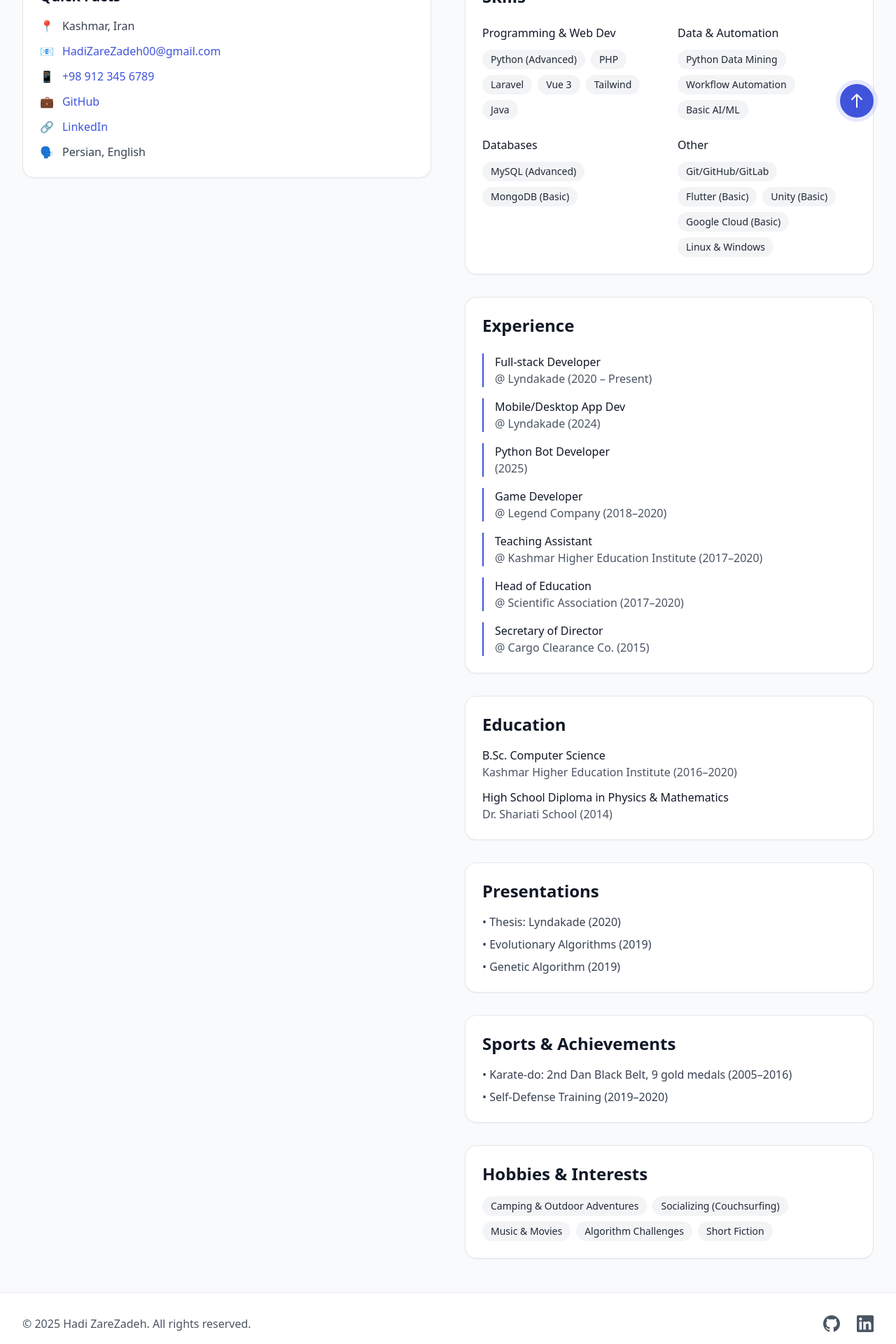
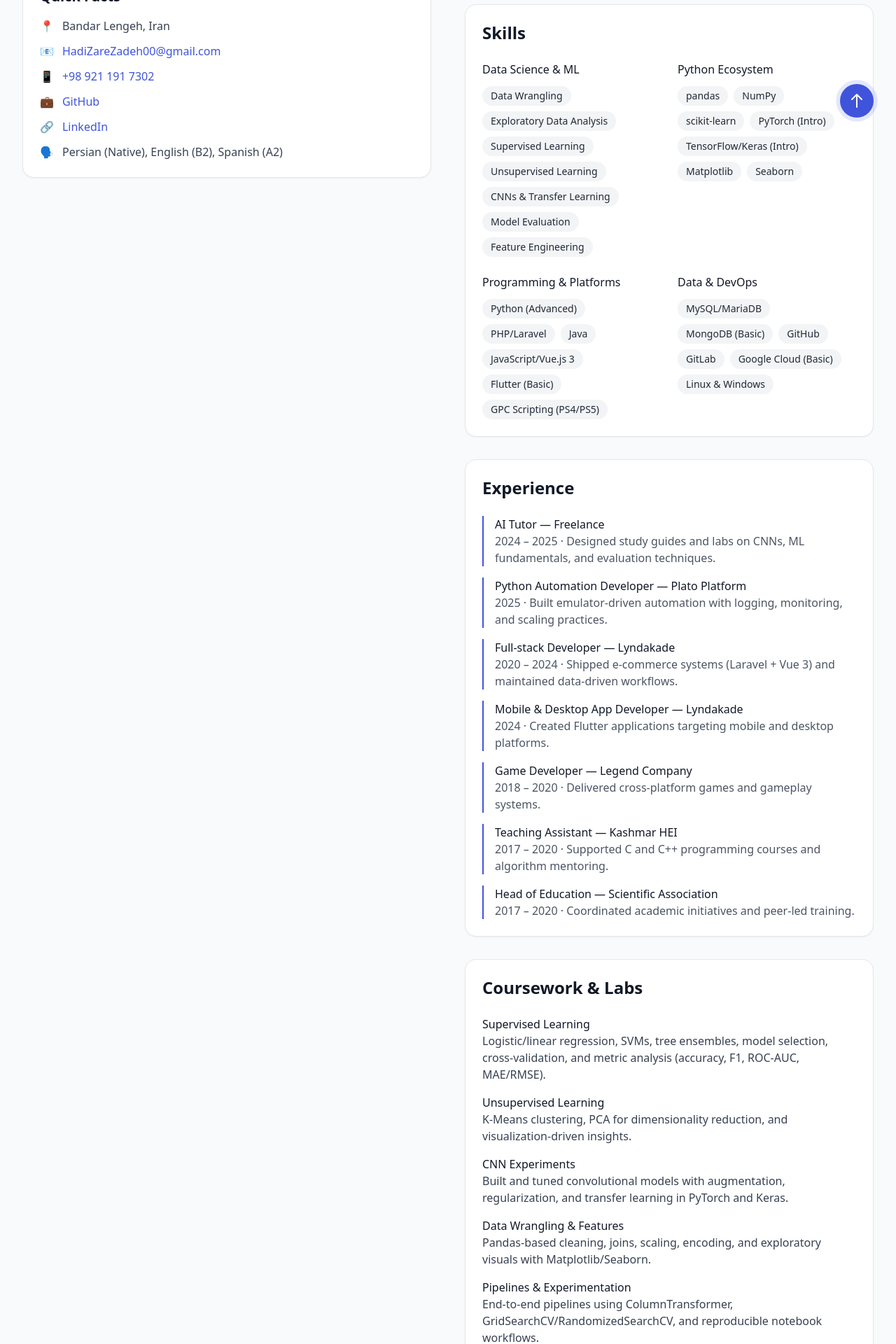
Before and after one commit to HadiZareZadeh/portfolio, a Vue app: page /about in a window 1280 px wide. Shown: the part 600-2520 px from the top of the page at 70% size. Built offline with nearby package versions, Linux system fonts and the light colour scheme.

Commit message:
chore: init portfolio with Vue 3 + Vite + Tailwind

```diff
--- a/index.html
+++ b/index.html
@@ -4,20 +4,20 @@
   <meta charset="UTF-8">
   <meta name="viewport" content="width=device-width, initial-scale=1.0">
   <title>Hadi ZareZadeh — Portfolio</title>
-  <meta name="description" content="Full-Stack Web Developer specializing in Laravel, Vue 3, Tailwind CSS, and Python automation. 4+ years of experience building modern web applications.">
-  <meta name="keywords" content="web developer, full-stack, Laravel, Vue 3, Tailwind CSS, Python, portfolio">
+  <meta name="description" content="Data Science & AI developer specializing in Python analytics, scikit-learn pipelines, CNN experimentation, and automation.">
+  <meta name="keywords" content="data science, machine learning, AI, Python, scikit-learn, PyTorch, portfolio">
   <meta name="author" content="Hadi ZareZadeh">
 
   <!-- Open Graph / Facebook -->
   <meta property="og:type" content="website">
   <meta property="og:title" content="Hadi ZareZadeh — Portfolio">
-  <meta property="og:description" content="Full-Stack Web Developer specializing in Laravel, Vue 3, Tailwind CSS, and Python automation.">
+  <meta property="og:description" content="Data Science & AI developer focusing on Python analytics, scikit-learn pipelines, and CNN experimentation.">
   <meta property="og:url" content="https://HadiZareZadeh.github.io/portfolio/">
 
   <!-- Twitter -->
   <meta property="twitter:card" content="summary_large_image">
   <meta property="twitter:title" content="Hadi ZareZadeh — Portfolio">
-  <meta property="twitter:description" content="Full-Stack Web Developer specializing in Laravel, Vue 3, Tailwind CSS, and Python automation.">
+  <meta property="twitter:description" content="Data Science & AI developer focusing on Python analytics, scikit-learn pipelines, and CNN experimentation.">
 
   <!-- Favicon -->
   <link rel="icon" type="image/svg+xml" href="/favicon.svg">
--- a/package.json
+++ b/package.json
@@ -2,7 +2,7 @@
   "name": "hadi-portfolio",
   "type": "module",
   "version": "1.0.0",
-  "description": "Hadi ZareZadeh - Full-Stack Web Developer Portfolio",
+  "description": "Hadi ZareZadeh - Data Science & AI Portfolio",
   "scripts": {
     "dev": "vite",
     "build": "vite build",
@@ -23,7 +23,7 @@
     "autoprefixer": "^10.4.20",
     "gh-pages": "^6.3.0"
   },
-  "keywords": ["portfolio", "vue", "vite", "tailwind", "web-developer"],
+  "keywords": ["portfolio", "vue", "vite", "data-science", "machine-learning"],
   "author": "Hadi ZareZadeh",
   "license": "MIT"
 }
--- a/src/pages/AboutPage.vue
+++ b/src/pages/AboutPage.vue
@@ -37,7 +37,7 @@
             <div class="space-y-3">
               <div class="flex items-center space-x-3">
                 <span class="text-gray-500">📍</span>
-                <span class="text-gray-700">Kashmar, Iran</span>
+                <span class="text-gray-700">Bandar Lengeh, Iran</span>
               </div>
               <div class="flex items-center space-x-3">
                 <span class="text-gray-500">📧</span>
@@ -47,8 +47,8 @@
               </div>
               <div class="flex items-center space-x-3">
                 <span class="text-gray-500">📱</span>
-                <a href="tel:+989123456789" class="text-brand-600 hover:text-brand-700">
-                  +98 912 345 6789
+                <a href="tel:+989211917302" class="text-brand-600 hover:text-brand-700">
+                  +98 921 191 7302
                 </a>
               </div>
               <div class="flex items-center space-x-3">
@@ -65,7 +65,7 @@
               </div>
               <div class="flex items-center space-x-3">
                 <span class="text-gray-500">🗣️</span>
-                <span class="text-gray-700">Persian, English</span>
+                <span class="text-gray-700">Persian (Native), English (B2), Spanish (A2)</span>
               </div>
             </div>
           </div>
@@ -77,7 +77,7 @@
           <div v-reveal class="card p-6">
             <h2 class="text-2xl font-semibold text-gray-900 mb-4">About Me</h2>
             <p class="text-gray-700 leading-relaxed">
-              I am a passionate Full-Stack Web Developer with a B.Sc. in Computer Science (Kashmar Higher Education Institute, 2020). Began programming at age 9, now specializing in modern frameworks (Laravel, Vue 3, Tailwind CSS) and Python automation. Experienced in building web applications, data mining, and automating workflows. Adaptable, analytical, and always seeking opportunities for growth.
+              I am a data science and AI oriented developer with a strong software engineering foundation and a B.Sc. in Computer Science (Kashmar Higher Education Institute, 2020). After several years delivering production web, automation, and game projects, I refocused on applied machine learning by reproducing and extending course labs covering scikit-learn pipelines, CNN-based computer vision, and experiment tracking. I enjoy translating real-world problems into analytical workflows that are reliable, explainable, and maintainable.
             </p>
           </div>
 
@@ -86,40 +86,50 @@
             <h2 class="text-2xl font-semibold text-gray-900 mb-6">Skills</h2>
             <div class="grid md:grid-cols-2 gap-6">
               <div>
-                <h3 class="font-medium text-gray-900 mb-3">Programming & Web Dev</h3>
+                <h3 class="font-medium text-gray-900 mb-3">Data Science & ML</h3>
                 <div class="flex flex-wrap gap-2">
-                  <SkillBadge>Python (Advanced)</SkillBadge>
-                  <SkillBadge>PHP</SkillBadge>
-                  <SkillBadge>Laravel</SkillBadge>
-                  <SkillBadge>Vue 3</SkillBadge>
-                  <SkillBadge>Tailwind</SkillBadge>
-                  <SkillBadge>Java</SkillBadge>
+                  <SkillBadge>Data Wrangling</SkillBadge>
+                  <SkillBadge>Exploratory Data Analysis</SkillBadge>
+                  <SkillBadge>Supervised Learning</SkillBadge>
+                  <SkillBadge>Unsupervised Learning</SkillBadge>
+                  <SkillBadge>CNNs & Transfer Learning</SkillBadge>
+                  <SkillBadge>Model Evaluation</SkillBadge>
+                  <SkillBadge>Feature Engineering</SkillBadge>
                 </div>
               </div>
 
               <div>
-                <h3 class="font-medium text-gray-900 mb-3">Data & Automation</h3>
+                <h3 class="font-medium text-gray-900 mb-3">Python Ecosystem</h3>
                 <div class="flex flex-wrap gap-2">
-                  <SkillBadge>Python Data Mining</SkillBadge>
-                  <SkillBadge>Workflow Automation</SkillBadge>
-                  <SkillBadge>Basic AI/ML</SkillBadge>
+                  <SkillBadge>pandas</SkillBadge>
+                  <SkillBadge>NumPy</SkillBadge>
+                  <SkillBadge>scikit-learn</SkillBadge>
+                  <SkillBadge>PyTorch (Intro)</SkillBadge>
+                  <SkillBadge>TensorFlow/Keras (Intro)</SkillBadge>
+                  <SkillBadge>Matplotlib</SkillBadge>
+                  <SkillBadge>Seaborn</SkillBadge>
                 </div>
               </div>
 
               <div>
-                <h3 class="font-medium text-gray-900 mb-3">Databases</h3>
+                <h3 class="font-medium text-gray-900 mb-3">Programming & Platforms</h3>
                 <div class="flex flex-wrap gap-2">
-                  <SkillBadge>MySQL (Advanced)</SkillBadge>
-                  <SkillBadge>MongoDB (Basic)</SkillBadge>
+                  <SkillBadge>Python (Advanced)</SkillBadge>
+                  <SkillBadge>PHP/Laravel</SkillBadge>
+                  <SkillBadge>Java</SkillBadge>
+                  <SkillBadge>JavaScript/Vue.js 3</SkillBadge>
+                  <SkillBadge>Flutter (Basic)</SkillBadge>
+                  <SkillBadge>GPC Scripting (PS4/PS5)</SkillBadge>
                 </div>
               </div>
 
               <div>
-                <h3 class="font-medium text-gray-900 mb-3">Other</h3>
+                <h3 class="font-medium text-gray-900 mb-3">Data & DevOps</h3>
                 <div class="flex flex-wrap gap-2">
-                  <SkillBadge>Git/GitHub/GitLab</SkillBadge>
-                  <SkillBadge>Flutter (Basic)</SkillBadge>
-                  <SkillBadge>Unity (Basic)</SkillBadge>
+                  <SkillBadge>MySQL/MariaDB</SkillBadge>
+                  <SkillBadge>MongoDB (Basic)</SkillBadge>
+                  <SkillBadge>GitHub</SkillBadge>
+                  <SkillBadge>GitLab</SkillBadge>
                   <SkillBadge>Google Cloud (Basic)</SkillBadge>
                   <SkillBadge>Linux & Windows</SkillBadge>
                 </div>
@@ -132,32 +142,58 @@
             <h2 class="text-2xl font-semibold text-gray-900 mb-6">Experience</h2>
             <div class="space-y-4">
               <div class="border-l-2 border-brand-600 pl-4">
-                <h3 class="font-medium text-gray-900">Full-stack Developer</h3>
-                <p class="text-gray-600">@ Lyndakade (2020 – Present)</p>
+                <h3 class="font-medium text-gray-900">AI Tutor — Freelance</h3>
+                <p class="text-gray-600">2024 – 2025 · Designed study guides and labs on CNNs, ML fundamentals, and evaluation techniques.</p>
               </div>
               <div class="border-l-2 border-brand-600 pl-4">
-                <h3 class="font-medium text-gray-900">Mobile/Desktop App Dev</h3>
-                <p class="text-gray-600">@ Lyndakade (2024)</p>
+                <h3 class="font-medium text-gray-900">Python Automation Developer — Plato Platform</h3>
+                <p class="text-gray-600">2025 · Built emulator-driven automation with logging, monitoring, and scaling practices.</p>
               </div>
               <div class="border-l-2 border-brand-600 pl-4">
-                <h3 class="font-medium text-gray-900">Python Bot Developer</h3>
-                <p class="text-gray-600">(2025)</p>
+                <h3 class="font-medium text-gray-900">Full-stack Developer — Lyndakade</h3>
+                <p class="text-gray-600">2020 – 2024 · Shipped e-commerce systems (Laravel + Vue 3) and maintained data-driven workflows.</p>
               </div>
               <div class="border-l-2 border-brand-600 pl-4">
-                <h3 class="font-medium text-gray-900">Game Developer</h3>
-                <p class="text-gray-600">@ Legend Company (2018–2020)</p>
+                <h3 class="font-medium text-gray-900">Mobile & Desktop App Developer — Lyndakade</h3>
+                <p class="text-gray-600">2024 · Created Flutter applications targeting mobile and desktop platforms.</p>
               </div>
               <div class="border-l-2 border-brand-600 pl-4">
-                <h3 class="font-medium text-gray-900">Teaching Assistant</h3>
-                <p class="text-gray-600">@ Kashmar Higher Education Institute (2017–2020)</p>
+                <h3 class="font-medium text-gray-900">Game Developer — Legend Company</h3>
+                <p class="text-gray-600">2018 – 2020 · Delivered cross-platform games and gameplay systems.</p>
               </div>
               <div class="border-l-2 border-brand-600 pl-4">
-                <h3 class="font-medium text-gray-900">Head of Education</h3>
-                <p class="text-gray-600">@ Scientific Association (2017–2020)</p>
+                <h3 class="font-medium text-gray-900">Teaching Assistant — Kashmar HEI</h3>
+                <p class="text-gray-600">2017 – 2020 · Supported C and C++ programming courses and algorithm mentoring.</p>
               </div>
               <div class="border-l-2 border-brand-600 pl-4">
-                <h3 class="font-medium text-gray-900">Secretary of Director</h3>
-                <p class="text-gray-600">@ Cargo Clearance Co. (2015)</p>
+                <h3 class="font-medium text-gray-900">Head of Education — Scientific Association</h3>
+                <p class="text-gray-600">2017 – 2020 · Coordinated academic initiatives and peer-led training.</p>
+              </div>
+            </div>
+          </div>
+
+          <div v-reveal class="card p-6">
+            <h2 class="text-2xl font-semibold text-gray-900 mb-6">Coursework & Labs</h2>
+            <div class="space-y-4 text-gray-700">
+              <div>
+                <h3 class="font-medium text-gray-900">Supervised Learning</h3>
+                <p>Logistic/linear regression, SVMs, tree ensembles, model selection, cross-validation, and metric analysis (accuracy, F1, ROC-AUC, MAE/RMSE).</p>
+              </div>
+              <div>
+                <h3 class="font-medium text-gray-900">Unsupervised Learning</h3>
+                <p>K-Means clustering, PCA for dimensionality reduction, and visualization-driven insights.</p>
+              </div>
+              <div>
+                <h3 class="font-medium text-gray-900">CNN Experiments</h3>
+                <p>Built and tuned convolutional models with augmentation, regularization, and transfer learning in PyTorch and Keras.</p>
+              </div>
+              <div>
+                <h3 class="font-medium text-gray-900">Data Wrangling & Features</h3>
+                <p>Pandas-based cleaning, joins, scaling, encoding, and exploratory visuals with Matplotlib/Seaborn.</p>
+              </div>
+              <div>
+                <h3 class="font-medium text-gray-900">Pipelines & Experimentation</h3>
+                <p>End-to-end pipelines using ColumnTransformer, GridSearchCV/RandomizedSearchCV, and reproducible notebook workflows.</p>
               </div>
             </div>
           </div>
@@ -193,6 +229,7 @@
             <div class="space-y-2">
               <div class="text-gray-700">• Karate-do: 2nd Dan Black Belt, 9 gold medals (2005–2016)</div>
               <div class="text-gray-700">• Self-Defense Training (2019–2020)</div>
+              <div class="text-gray-700">• Volleyball (2025 – Present)</div>
             </div>
           </div>
 
--- a/src/pages/ContactPage.vue
+++ b/src/pages/ContactPage.vue
@@ -7,7 +7,7 @@
           Get in touch
         </h1>
         <p class="text-xl text-gray-600 max-w-3xl mx-auto">
-          Have a project or idea? Let's talk.
+          Have a data challenge, AI experiment, or analytics idea? Let's talk.
         </p>
       </div>
 
@@ -17,7 +17,7 @@
           <div v-reveal class="card p-8">
             <h2 class="text-2xl font-semibold text-gray-900 mb-6">Let's Connect</h2>
             <p class="text-gray-700 mb-8 leading-relaxed">
-              I'm always interested in hearing about new opportunities and exciting projects. Whether you have a question, want to collaborate, or just want to say hi, feel free to reach out!
+              I'm always interested in data-centric collaborations and opportunities to apply machine learning to real problems. Whether you need help exploring data, improving models, or building reliable pipelines, feel free to reach out.
             </p>
 
             <!-- Contact Links -->
--- a/src/pages/HomePage.vue
+++ b/src/pages/HomePage.vue
@@ -11,13 +11,13 @@
                 Hadi ZareZadeh
               </h1>
               <p class="text-2xl lg:text-3xl text-gray-600 mt-4">
-                Full-Stack Web Developer
+                Data Science & AI Developer
               </p>
             </div>
 
             <div v-reveal class="space-y-6">
               <p class="text-lg text-gray-700 leading-relaxed">
-                Highly motivated developer with 4+ years of experience in Laravel, Vue 3, Tailwind, and Python automation.
+                Data-focused developer bridging software engineering and applied machine learning. Experienced in Python analytics pipelines, scikit-learn experimentation, and CNN-based computer vision labs, and open to roles in data science, ML engineering, and analytics.
               </p>
 
               <div class="flex flex-col sm:flex-row gap-4">
@@ -47,7 +47,7 @@
             >
               <img
                 :src="base + 'images/avatar.svg'"
-                alt="Hadi ZareZadeh - Full-Stack Web Developer"
+                alt="Hadi ZareZadeh - Data Science & AI Developer"
                 class="w-full h-full object-cover"
                 loading="eager"
               />
--- a/src/pages/ProjectsPage.vue
+++ b/src/pages/ProjectsPage.vue
@@ -7,7 +7,7 @@
           Projects
         </h1>
         <p class="text-xl text-gray-600 max-w-3xl mx-auto">
-          Selected work and experiments showcasing my development skills
+          Selected experiments and products that bridge applied data science, AI, and software engineering.
         </p>
       </div>
 
@@ -15,8 +15,48 @@
       <div class="grid md:grid-cols-2 lg:grid-cols-3 gap-8">
         <div v-reveal>
           <ProjectCard
-            title="E-commerce Website (2020 – Present)"
-            description="Full-stack Laravel + Vue 3 project for Lyndakade."
+            title="Supervised Learning Playbook"
+            description="End-to-end scikit-learn workflows for classification and regression with cross-validation, metrics dashboards, and reusable pipelines."
+            :image="base + 'images/placeholder.svg'"
+            github=""
+            demo=""
+          />
+        </div>
+
+        <div v-reveal>
+          <ProjectCard
+            title="CNN Transfer Learning Experiments"
+            description="PyTorch and Keras projects fine-tuning compact CNNs for image classification with augmentation and regularization."
+            :image="base + 'images/placeholder.svg'"
+            github=""
+            demo=""
+          />
+        </div>
+
+        <div v-reveal>
+          <ProjectCard
+            title="EDA & Feature Engineering Toolkit"
+            description="Pandas-driven notebooks for cleaning, feature scaling/encoding, and visualization with Matplotlib and Seaborn."
+            :image="base + 'images/placeholder.svg'"
+            github=""
+            demo=""
+          />
+        </div>
+
+        <div v-reveal>
+          <ProjectCard
+            title="Automation Platform for Plato"
+            description="Scalable Android emulator automation with logging, monitoring, and recovery workflows."
+            :image="base + 'images/projects/python-bot.svg'"
+            github=""
+            demo=""
+          />
+        </div>
+
+        <div v-reveal>
+          <ProjectCard
+            title="Lyndakade E-commerce Platform"
+            description="Laravel + Vue 3 stack powering marketplace operations with analytics-ready data flows."
             :image="base + 'images/projects/ecommerce.svg'"
             github=""
             demo=""
@@ -25,38 +65,8 @@
 
         <div v-reveal>
           <ProjectCard
-            title="Flutter Apps (2024)"
-            description="Developed mobile & desktop applications using Flutter."
-            :image="base + 'images/projects/flutter-apps.svg'"
-            github=""
-            demo=""
-          />
-        </div>
-
-        <div v-reveal>
-          <ProjectCard
-            title="Python Automation Bot (2025)"
-            description="Built a scalable bot system to automate Plato game platform accounts."
-            :image="base + 'images/projects/python-bot.svg'"
-            github=""
-            demo=""
-          />
-        </div>
-
-        <div v-reveal>
-          <ProjectCard
-            title="Game Development (2018–2020)"
-            description="Developed games for Legend Company."
-            :image="base + 'images/projects/game-dev.svg'"
-            github=""
-            demo=""
-          />
-        </div>
-
-        <div v-reveal>
-          <ProjectCard
-            title="Academic Game Project (2018)"
-            description="Driving-based game with realistic maps of Torshiz city."
+            title="Evolutionary Algorithm Research"
+            description="University projects implementing evolutionary and genetic optimization techniques with performance analysis."
             :image="base + 'images/projects/academic-game.svg'"
             github=""
             demo=""
```
Also changed, not shown: resume hadi zarezadeh.txt (added), 2 other files (tests, documents, lock files or other folders).
